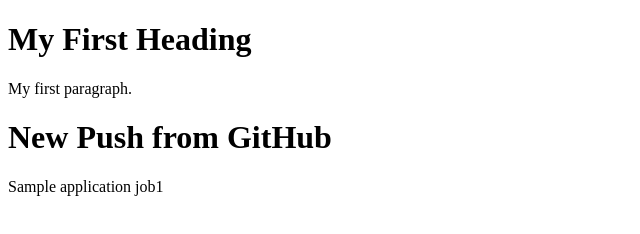
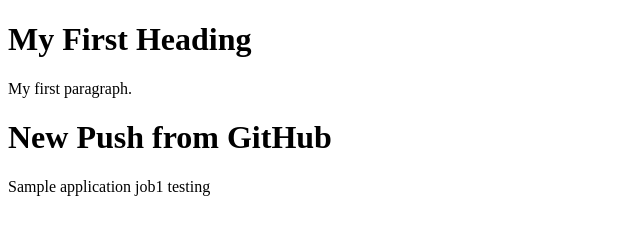
Before and after one commit to harisetlem/sample-app, a plain HTML site: page index.html in a window 1280 px wide. Shown: the full height of the page, 0-640 px from the left. Drawn offline with Linux system fonts and the light colour scheme.

Commit message:
job1 commit

```diff
--- a/index.html
+++ b/index.html
@@ -6,7 +6,7 @@
 
 <p>My first paragraph.</p>
 <h1>New Push from GitHub</h1>
-<p>Sample application job1</p>
+<p>Sample application job1 testing</p>
 
 </body>
 </html>
```
